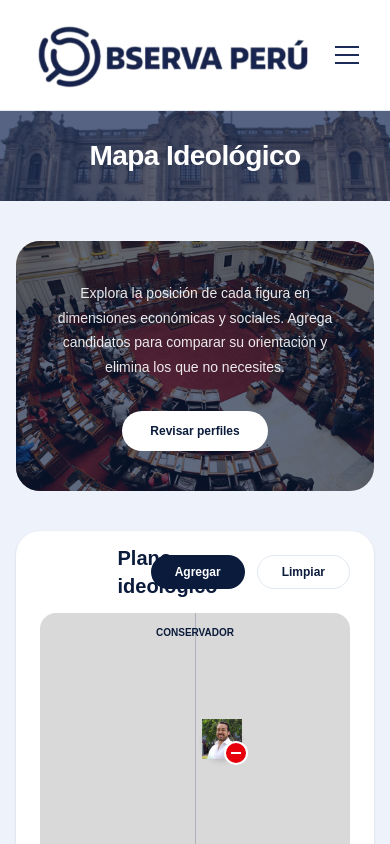
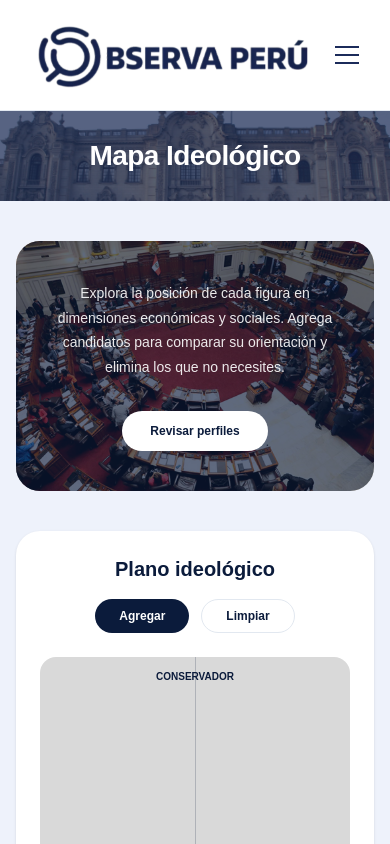
Before and after one commit to alberth25or-cmd/observaperu, a Next.js app: page /mapa-ideologico in a window 390 px wide. Shown: the top 844 px of the page. Built offline with nearby package versions, Linux system fonts and the light colour scheme.

Commit message:
mapa ideologico e modificacion de imagness

```diff
--- a/src/app/comparacion/page.tsx
+++ b/src/app/comparacion/page.tsx
@@ -388,12 +388,12 @@ export default function ComparacionPage() {
                     </p>
                   </div>
                 </div>
-                <div className="relative mb-4 h-[300px] w-full overflow-hidden rounded-2xl bg-slate-100 sm:h-[350px]">
+                <div className="relative mb-4 h-[200px] w-full overflow-hidden rounded-2xl bg-slate-100 sm:h-[250px]">
                   <Image
                     src={candidate1Detail.img}
                     alt={candidate1Detail.name}
                     fill
-                    className="object-cover"
+                    className="object-contain"
                   />
                 </div>
                 <div className="flex-1 rounded-2xl bg-[#d9d9d9]/45 p-4 sm:p-6">
@@ -411,12 +411,12 @@ export default function ComparacionPage() {
                     </p>
                   </div>
                 </div>
-                <div className="relative mb-4 h-[300px] w-full overflow-hidden rounded-2xl bg-slate-100 sm:h-[350px]">
+                <div className="relative mb-4 h-[200px] w-full overflow-hidden rounded-2xl bg-slate-100 sm:h-[250px]">
                   <Image
                     src={candidate2Detail.img}
                     alt={candidate2Detail.name}
                     fill
-                    className="object-cover"
+                    className="object-contain"
                   />
                 </div>
                 <div className="flex-1 rounded-2xl bg-[#d9d9d9]/45 p-4 sm:p-6">
--- a/src/app/mapa-ideologico/page.tsx
+++ b/src/app/mapa-ideologico/page.tsx
@@ -61,13 +61,8 @@ export default function MapaIdeologicoPage() {
   const [q, setQ] = useState("");
   const [selectedKeys, setSelectedKeys] = useState<Set<string>>(new Set());
 
-  // Estado inicial con candidatos sugeridos (usando la data real)
-  const [mapCandidates, setMapCandidates] = useState<Candidate[]>(() => {
-    return ALL_CANDIDATES.filter(c =>
-      c.key === "roberto-helbert-sanchez-palomino" ||
-      c.key === "alvaro-gonzalo-paz-de-la-barra-freigeiro"
-    );
-  });
+  // Estado inicial sin candidatos por defecto
+  const [mapCandidates, setMapCandidates] = useState<Candidate[]>([]);
 
   useEffect(() => {
     const onScroll = () => setShowTop(window.scrollY > 700);
@@ -156,15 +151,24 @@ export default function MapaIdeologicoPage() {
       <section className="pb-14">
         <div className="mx-auto max-w-6xl px-4 lg:px-16">
           <div className="rounded-3xl bg-white p-6 shadow-sm sm:p-8">
-            <div className="relative flex items-center justify-between">
-              <h2 className="absolute left-1/2 -translate-x-1/2 text-xl font-black text-[#0b1b3b] sm:text-2xl">
+            {/* Layout responsive: en móvil el título va arriba, en desktop se mantiene centrado */}
+            <div className="flex flex-col gap-4 sm:relative sm:flex-row sm:items-center sm:justify-between">
+              <h2 className="text-center text-xl font-black text-[#0b1b3b] sm:absolute sm:left-1/2 sm:-translate-x-1/2 sm:text-2xl">
                 Plano ideológico
               </h2>
-              <div className="ml-auto flex gap-3">
-                <button onClick={() => setOpen(true)} className="rounded-full bg-[#0b1b3b] px-6 py-2 text-xs font-bold text-white transition hover:scale-105">
+              <div className="flex justify-center gap-3 sm:ml-auto">
+                <button
+                  onClick={() => setOpen(true)}
+                  className="relative z-10 cursor-pointer rounded-full bg-[#0b1b3b] px-6 py-2 text-xs font-bold text-white transition hover:scale-105"
+                  style={{ touchAction: "manipulation" }}
+                >
                   Agregar
                 </button>
-                <button onClick={clearMap} className="rounded-full border border-slate-200 px-6 py-2 text-xs font-bold text-[#0b1b3b] transition hover:scale-105">
+                <button
+                  onClick={clearMap}
+                  className="relative z-10 cursor-pointer rounded-full border border-slate-200 px-6 py-2 text-xs font-bold text-[#0b1b3b] transition hover:scale-105"
+                  style={{ touchAction: "manipulation" }}
+                >
                   Limpiar
                 </button>
               </div>
```
